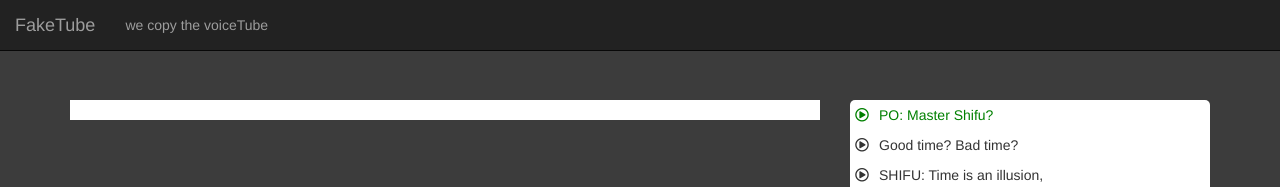
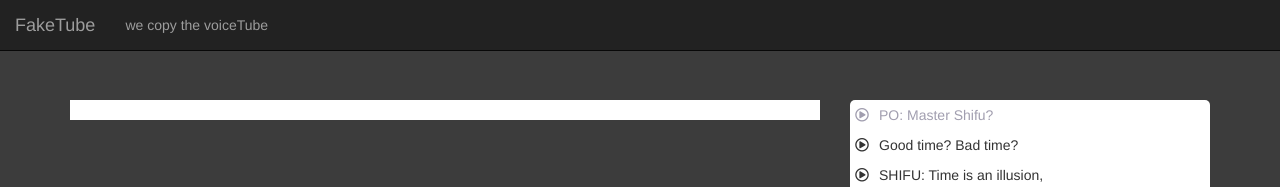
Before and after one commit to AllenChen0958/AdvanceWeb, a plain HTML site: page video_page.html in a window 1280 px wide. In both pictures the pointer is over the element "PO: Master Shifu?". Shown: the top 187 px of the page. Drawn offline with Linux system fonts and the light colour scheme.

Commit message:
version3.4

```diff
--- a/css/videoPageStyle.css
+++ b/css/videoPageStyle.css
@@ -10,7 +10,7 @@ td {
 
 tr:hover {
 	cursor: pointer;
-	color: green;
+	color: #a19eaf;
 }
 
 h1 {
```
